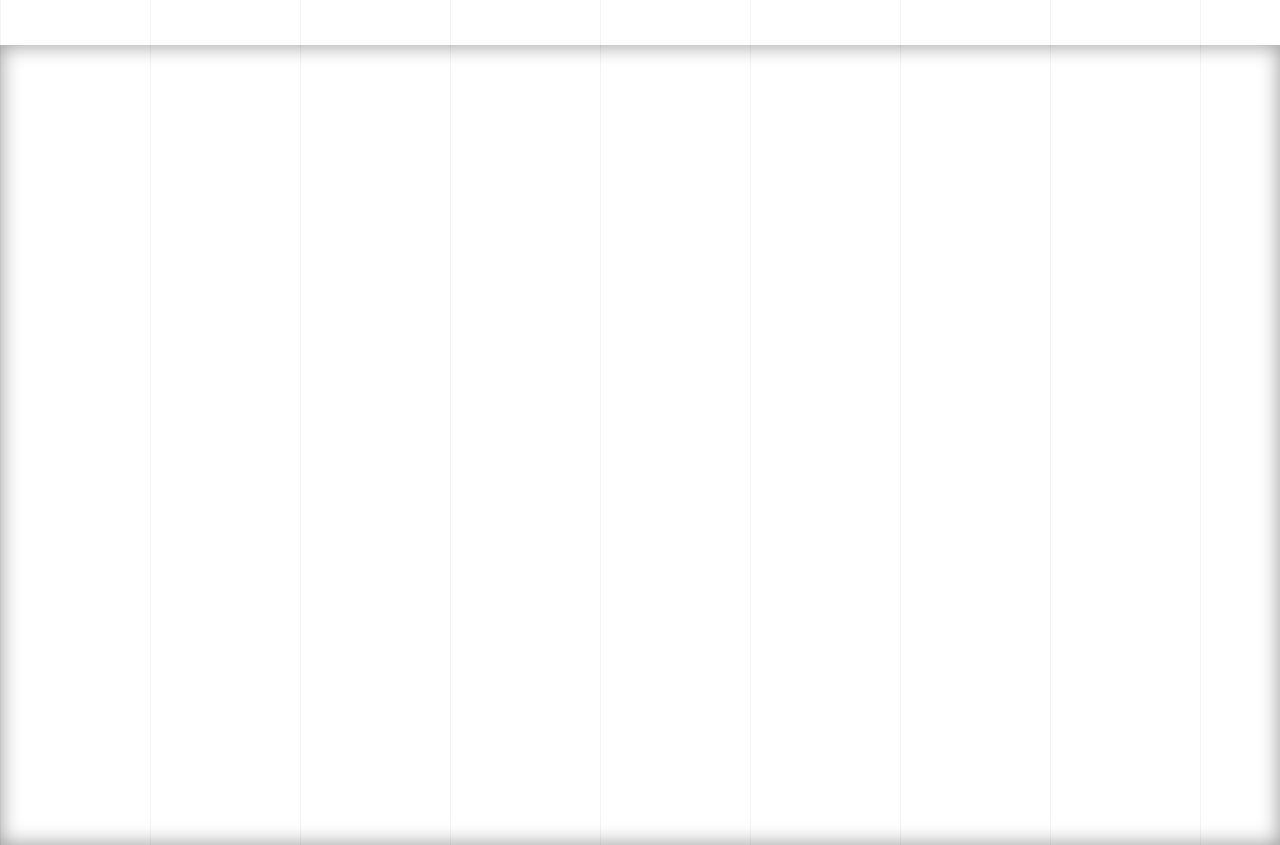
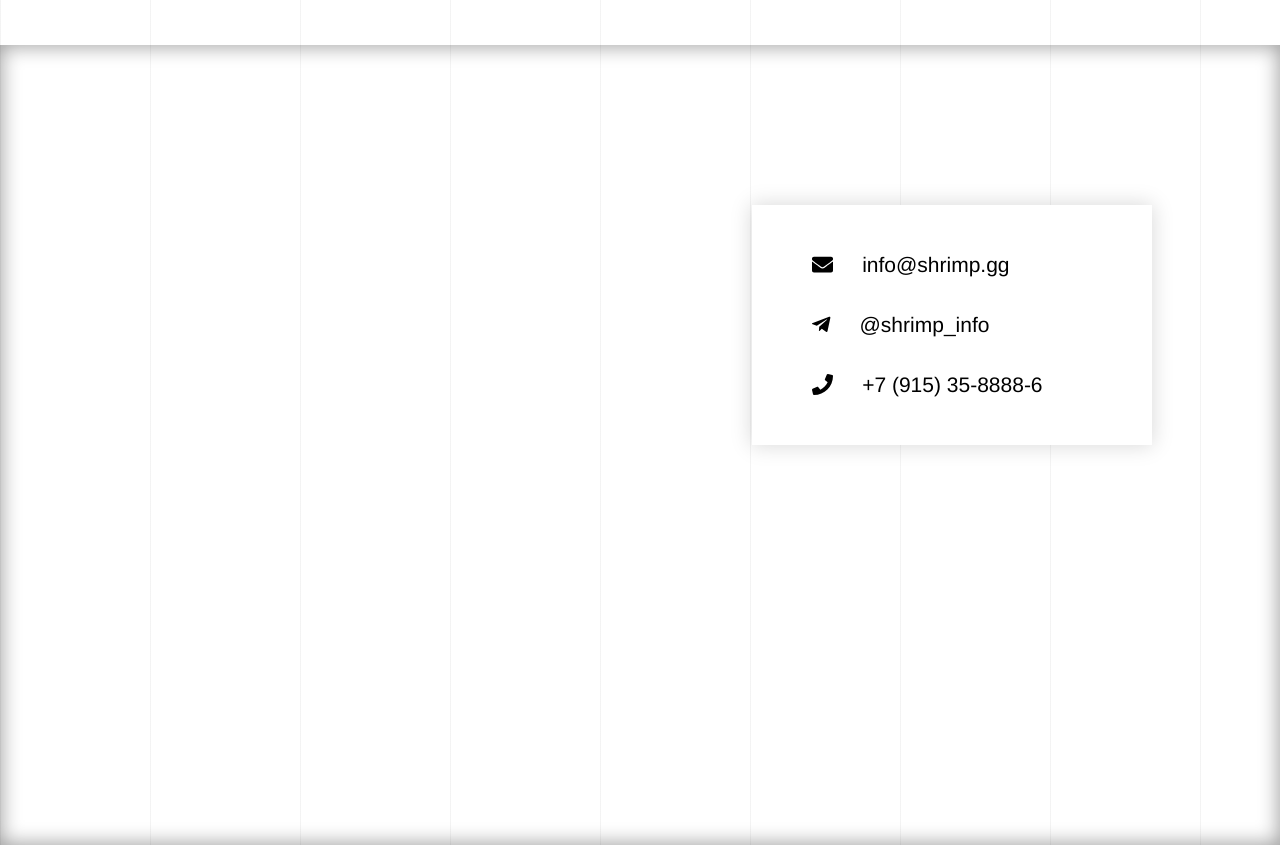
Before and after one commit to vlasnikita/shrimp, a PHP site: page / in a window 1280 px wide; the page is wider, and only the part inside the window is pictured. Shown: the part 1869-2714 px from the top of that part. Run offline with PHP 8.4, Linux system fonts and the light colour scheme; some libraries are stand-ins or nearby versions.

Commit message:
Добавлены контакты

```diff
--- a/index.html
+++ b/index.html
@@ -84,8 +84,23 @@
         </div>
     </section>
     <section class="contacts">
-        <div id="map"></div>
+        <div id="map">
+            <div class="contacts__info">
+                <p class="contacts__contact">
+                   <i class="fas fa-envelope"></i>&nbsp;&nbsp;&nbsp;&nbsp;
+                    info@shrimp.gg</p>
+                <p class="contacts__contact">
+                    <i class="fab fa-telegram-plane"></i>&nbsp;&nbsp;&nbsp;&nbsp;
+                    @shrimp_info
+                </p>
+                <p class="contacts__contact"><i class="fas fa-phone"></i>&nbsp;&nbsp;&nbsp;&nbsp;
+                    +7 (915) 35-8888-6
+                </p>
+            </div>
+            <form class="contacts__form">
+            </form>
+        </div>
     </section>
-
+    <script defer src="https://use.fontawesome.com/releases/v5.0.10/js/all.js" integrity="sha384-slN8GvtUJGnv6ca26v8EzVaR9DC58QEwsIk9q1QXdCU8Yu8ck/tL/5szYlBbqmS+" crossorigin="anonymous"></script>
     <script src="./script.js"></script>
 </body>
--- a/style.css
+++ b/style.css
@@ -551,3 +551,34 @@ ul {
     z-index: 1;
     box-shadow: inset 0px 0 20px 1px rgba(8,8,8,.4);
 }
+
+.contacts__info {
+    z-index: 100;
+    top: 20%;
+    right: 10%;
+    position: absolute;
+    background-color: #fff;
+    display: flex;
+    flex-direction: column;
+    align-items: flex-start;
+    padding: 30px;
+    box-shadow: 0px 0 20px 1px rgba(8,8,8,.15);
+}
+
+.contacts__contact {
+    height: 60px;
+    width: 280px;
+    padding: 0 30px;
+    display: flex;
+    flex-direction: row;
+    justify-content: flex-start;
+    align-items: center;
+    font-size: 1.5em;
+}
+
+.contacts__form {
+    background-color: #fff;
+    margin-top: 50px;
+   position: absolute;
+   box-shadow: 0px 0 20px 1px rgba(8,8,8,.15);
+}
```
